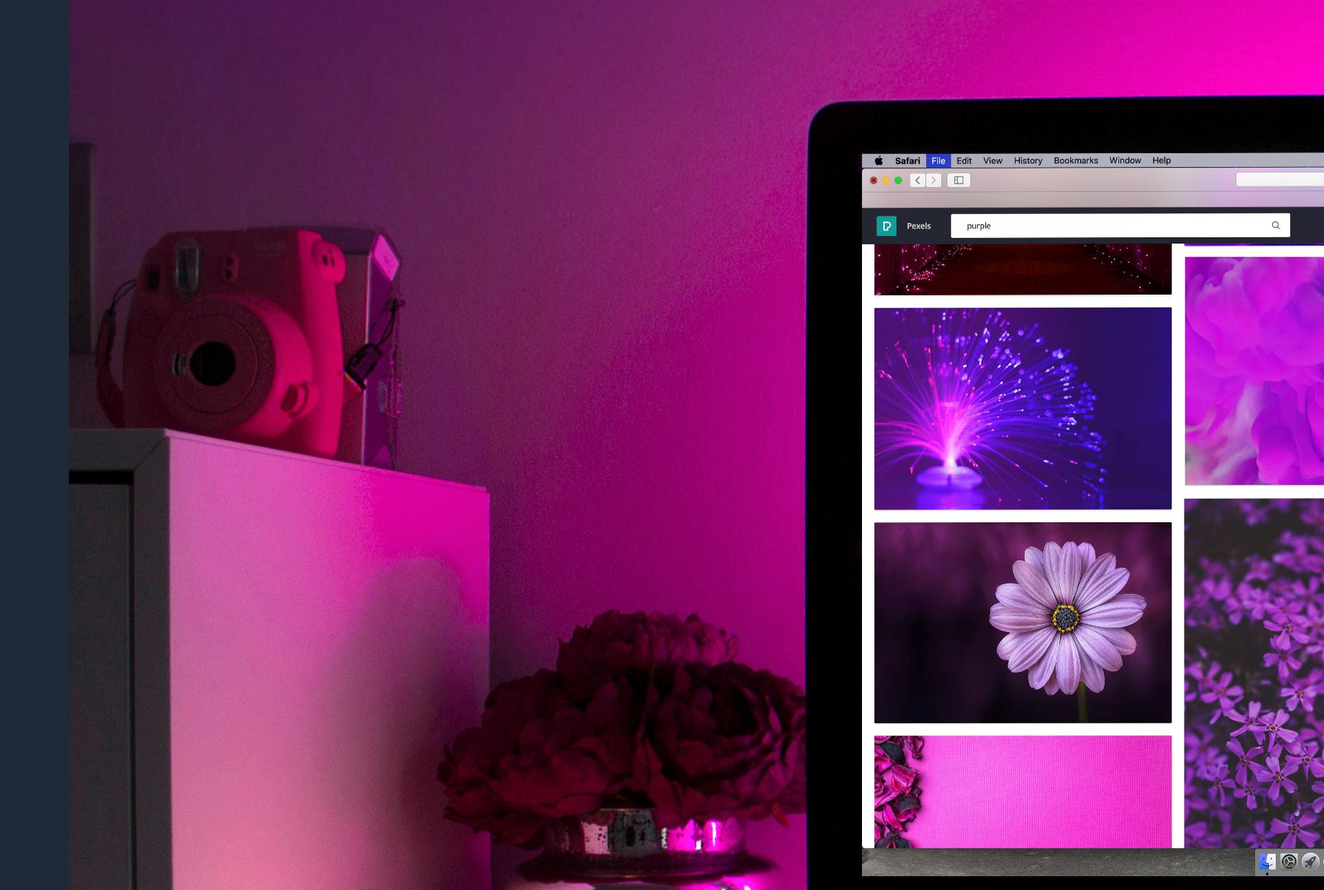
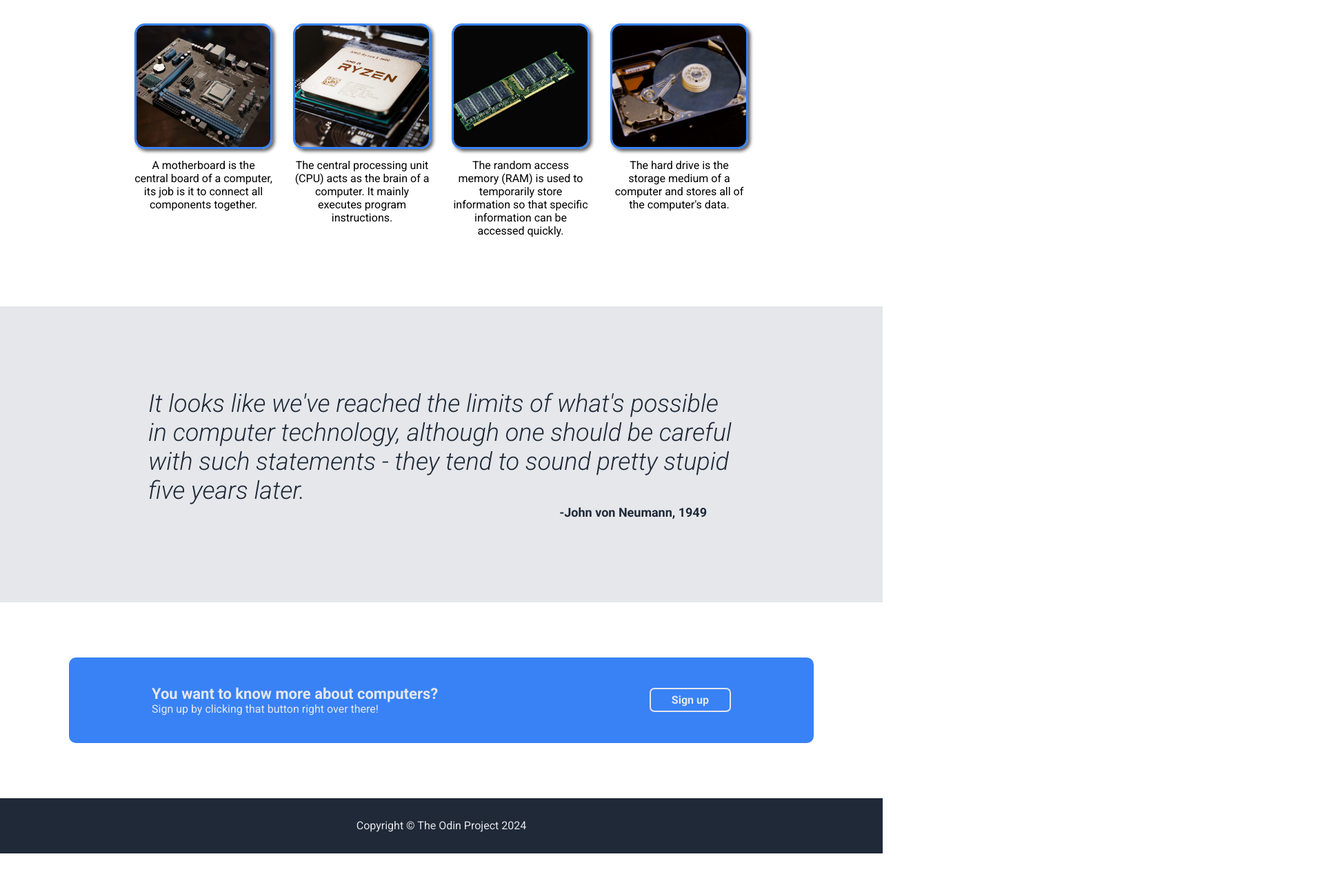
Before and after one commit to waechtler-hannes/odin-landing-page, a plain HTML site: page index.html in a window 1280 px wide. Shown: the part 668-1958 px from the top of the page at 69% size, 1920 px wide, since content can reach past the window. After the commit the page ends 1905 px from the top, so only its background shows below. Drawn offline with Linux system fonts and the light colour scheme.

Commit message:
Finish style of the website
Add bunch of layout-rules for all sections.
Add borders and shadows to the images.
Add some missing colors.
Add some missing classes to the html-file.

```diff
--- a/index.html
+++ b/index.html
@@ -15,39 +15,39 @@
                     <p>Computer Components</p>
                 </div>
                 <ul class="navbar">
-                    <li>Home</li>
-                    <li>About</li>
-                    <li>More</li>
+                    <li><a href="#">Home</a></li>
+                    <li><a href="">About</a></li>
+                    <li><a href="">More</a></li>
                 </ul>
             </div>
         </nav>
-        <div class="container">
+        <div class="container header">
             <div class="hero">
                 <h1>Main components of a computer</h1>
                 <p>This website lists some basic components of a computer including some information about them. If you want to see more, sign up!</p>
                 <button>Sign up</button>
             </div>
-            <img src="img/computer-desk.jpg" alt="a picture of a computer desk">
+            <img class="hero-img" src="img/computer-desk.jpg" alt="a picture of a computer desk">
         </div>
     </header>
 
-    <section>
+    <section class="info">
         <div class="container">
             <h2>What are the main components of a computer?</h2>
             <div>
-                <div>
+                <div class="box">
                     <img src="img/motherboard.jpg" alt="a motherboard">
                     <p>A motherboard is the central board of a computer, its job is it to connect all components together.</p>
                 </div>
-                <div>
+                <div class="box">
                     <img src="img/cpu.jpg" alt="a cpu">
                     <p>The central processing unit (CPU) acts as the brain of a computer. It mainly executes program instructions.</p>
                 </div>
-                <div>
+                <div class="box">
                     <img src="img/ram.jpg" alt="a ram memory stick">
                     <p>The random access memory (RAM) is used to temporarily store information so that specific information can be accessed quickly.</p>
                 </div>
-                <div>
+                <div class="box">
                     <img src="img/hard-drive.jpg" alt="a hard drive">
                     <p>The hard drive is the storage medium of a computer and stores all of the computer's data.</p>
                 </div>
@@ -56,7 +56,7 @@
     </section>
 
     <section class="quote">
-        <div class="container">
+        <div class="quote-container">
             <p class="quote-text">It looks like we've reached the limits of what's possible in computer technology, although one should be careful with such statements - they tend to sound pretty stupid five years later.</p>
             <p class="quote-author">-John von Neumann, 1949</p>
         </div>
--- a/style.css
+++ b/style.css
@@ -1,4 +1,6 @@
 @import url('https://fonts.googleapis.com/css2?family=Roboto:ital,wght@0,100;0,300;0,400;0,500;0,700;0,900;1,100;1,300;1,400;1,500;1,700;1,900&display=swap');
+
+/* basic */
 
 * {
     box-sizing: border-box;
@@ -7,10 +9,22 @@
     font-family: Roboto, sans-serif;
 }
 
-/* fonts and colors */
+a {
+    text-decoration: none;
+}
 
-header, footer {
-    background-color: #1F2937;
+ul {
+    list-style-type: none;
+}
+
+button {
+    background-color: #3882F6;
+    color: #E5E7EB;
+    font-weight: 700;
+    border-radius: 7px;
+    border: 0px;
+    font-size: 16px;
+    padding: 6px 30px;
 }
 
 h1 {
@@ -25,12 +39,28 @@ h2 {
     font-weight: 900;
 }
 
-button, .banner {
-    background-color: #3882F6;
-    color: #E5E7EB;
+h3 {
+    font-size: 22px;
 }
 
-.hero p, .navbar li {
+header, footer {
+    background-color: #1F2937;
+}
+
+footer {
+    height: 80px;
+    color: #E5E7EB;
+    display: flex;
+    align-items: center;
+    justify-content: center;
+}
+
+.container {
+    max-width: 1080px;
+    margin: 0 auto;
+}
+
+.hero p, .navbar li a {
     font-size: 18px;
     color: #E5E7EB;
 }
@@ -38,11 +68,83 @@ button, .banner {
 .logo p {
     font-size: 24px;
     color: #F9FAF8;
+    font-weight: 500;
+}
+
+nav .container {
+    display: flex;
+    justify-content: space-between;
+    align-items: center;
+    height: 60px;
+}
+
+.navbar {
+    display: flex;
+    gap: 20px;
+}
+
+.header {
+    display: flex;
+    justify-content: space-between;
+    gap: 40px;
+    min-height: 500px;
+    padding: 80px 0px;
+    align-items: center;
+}
+
+.hero {
+    flex: 0 1 500px;
+}
+
+.hero p {
+    margin: 10px 0px;
+}
+
+.hero-img {
+    height: 280px;
+    box-shadow: 0px 0px 15px 5px #0c1016b7;
+    border-radius: 5px;
+}
+
+.info {
+    padding: 50px 0px;
+}
+
+.info h2 {
+    text-align: center;
+}
+
+.info .container > div {
+    display: flex;
+    justify-content: center;
+    gap: 30px;
+    padding: 50px 0px;
+}
+
+.box {
+    width: 200px;
+    text-align: center;
+}
+
+.box img {
+    width: 100%;
+    aspect-ratio: 1.1 / 1;
+    object-fit: cover;
+    border: 3px solid #3882F6;
+    border-radius: 15px;
+    margin-bottom: 10px;
+    box-shadow: 3px 3px 5px 0px rgba(0, 0, 0, 0.651);
 }
 
 .quote {
     background-color: #E5E7EB;
     color: #1F2937;
+    padding: 120px 0px;
+}
+
+.quote-container {
+    max-width: 850px;
+    margin: 0 auto;
 }
 
 .quote-text {
@@ -54,11 +156,21 @@ button, .banner {
 .quote-author {
     font-weight: 700;
     font-size: 18px;
+    text-align: end;
+    margin-right: 40px;
 }
 
-/* standard-container */
+.banner {
+    margin: 80px 0px;
+    padding: 40px 120px;
+    background-color: #3882F6;
+    color: #E5E7EB;
+    display: flex;
+    justify-content: space-between;
+    border-radius: 10px;
+    align-items: center;
+}
 
-.container {
-    max-width: 1080px;
-    margin: 0 auto;
+.banner button {
+    border: 2px solid #E5E7EB;
 }
```
